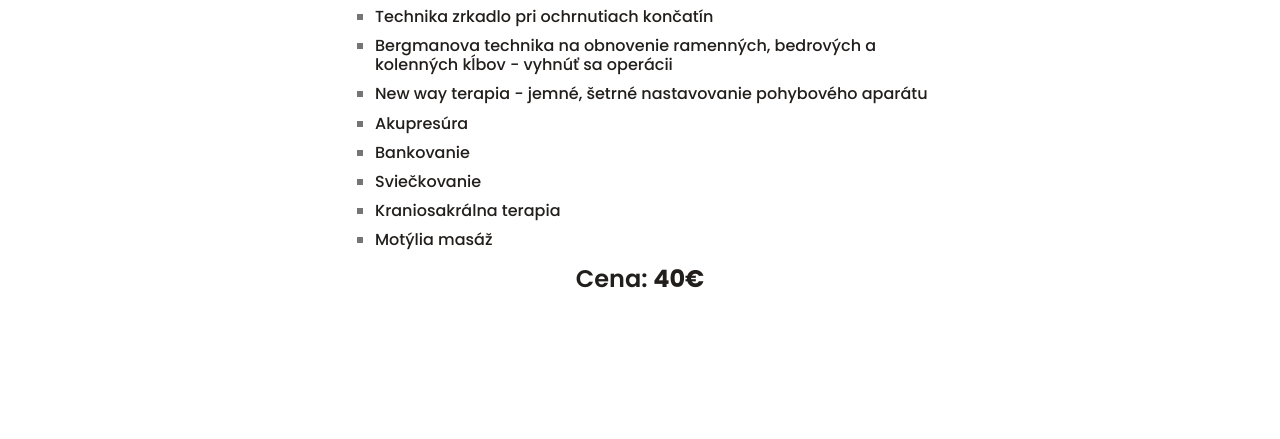
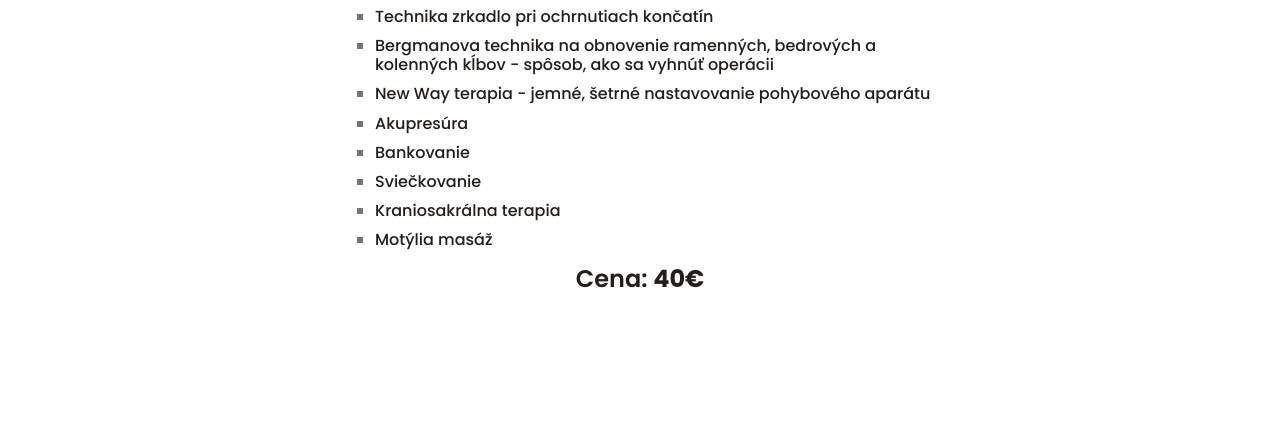
Before and after one commit to KatarinaDrabikova/KatarinaDrabikova.github.io, a plain HTML site: page service.html in a window 1280 px wide. Shown: the part 930-1369 px from the top of the page. Drawn offline with nearby package versions, Linux system fonts and the light colour scheme.

Commit message:
fix text

```diff
--- a/service.html
+++ b/service.html
@@ -7,7 +7,7 @@
     <title>Salón Liberty - František Pős</title>
 
     <!-- Meta Description (important for SEO) -->
-    <meta name="description" content="Alternatívna terapia. Riešenie permanentných problémov pohybového aparátu. Poskytujem pomoc pri bolestiach a točení hlavy, hučanie v ušiach. Pri opakujúcich sa problémoch s kŕčnou, hrudnou a bedrovou chrbticou, ramenných, bedrových a kolenných kĺbov. Problémy s trávením. Používam techniky čínskej medicíny. Žltá rieka Concifius, Tibetskej, Ruskej. Technika zrkadlo pri ochrnutých končatinách. Bredmannovu techniku na obnovenie ramenných bedrových a kolenných kĺbov, vyhnúť sa operácii. New way terapiu, jemne - šetrné nastavovanie pohybového aparátu. Akumpresuru, Bankovanie, Sviečkovanie, Kraniosakralnu terapiu, Motýliu masáž">
+    <meta name="description" content="Alternatívna terapia. Riešenie permanentných problémov pohybového aparátu. Poskytujem pomoc pri bolestiach a točení hlavy, hučanie v ušiach. Pri opakujúcich sa problémoch s krčnou, hrudnou a bedrovou chrbticou, ramenných, bedrových a kolenných kĺbov. Problémy s trávením. Používam techniky čínskej medicíny. Žltá rieka Concifius, Tibetskej, Ruskej. Technika zrkadlo pri ochrnutých končatinách. Bredmannovu techniku na obnovenie ramenných bedrových a kolenných kĺbov, vyhnúť sa operácii. New way terapiu, jemne - šetrné nastavovanie pohybového aparátu. Akumpresuru, Bankovanie, Sviečkovanie, Kraniosakralnu terapiu, Motýliu masáž">
 
     <!-- Meta Keywords (optional, not heavily used by Google but still useful) -->
     <meta name="keywords" content="František Pős, frantisek pos, salón liberty, salon liberty, liberty, alternatívna terapia, pomoc pri bolestiach hlavy, točenie hlavy, hučanie v ušiach, problémy s krčnou chrbticou, problémy s hrudnou chrbticou, problémy s bedrovou chrbticou, problémy s ramennými kĺbmi, problémy s bedrovými kĺbmi, problémy s kolennými kĺbmi, tráviace problémy, čínska medicína, Žltá rieka Concifius, tibetská medicína, ruská medicína, technika zrkadlo pri ochrnutí končatín, Bredmannova technika na obnovu kĺbov, vyhnutie sa operácii, New way terapia, jemné nastavovanie pohybového aparátu, akupresúra, bankovanie, sviečkovanie, kraniosakrálna terapia, motýlia masáž">
@@ -102,8 +102,8 @@
                             <li>Ruskej</li>
                         </ul></li>
                     <li class="mb-2"><h6>Technika zrkadlo pri ochrnutiach končatín</h6></li>
-                    <li class="mb-2"><h6>Bergmanova technika na obnovenie ramenných, bedrových a kolenných kĺbov - vyhnúť sa operácii</h6></li>
-                    <li class="mb-2"><h6>New way terapia - jemné, šetrné nastavovanie pohybového aparátu</h6></li>
+                    <li class="mb-2"><h6>Bergmanova technika na obnovenie ramenných, bedrových a kolenných kĺbov - spôsob, ako sa vyhnúť operácii</h6></li>
+                    <li class="mb-2"><h6>New Way terapia - jemné, šetrné nastavovanie pohybového aparátu</h6></li>
                     <li class="mb-2"><h6>Akupresúra</h6></li>
                     <li class="mb-2"><h6>Bankovanie</h6></li>
                     <li class="mb-2"><h6>Sviečkovanie</h6></li>
```
Also changed, not shown: about.html (+1 -1 lines), contact.html (+1 -1 lines), index.html (+3 -3 lines).
